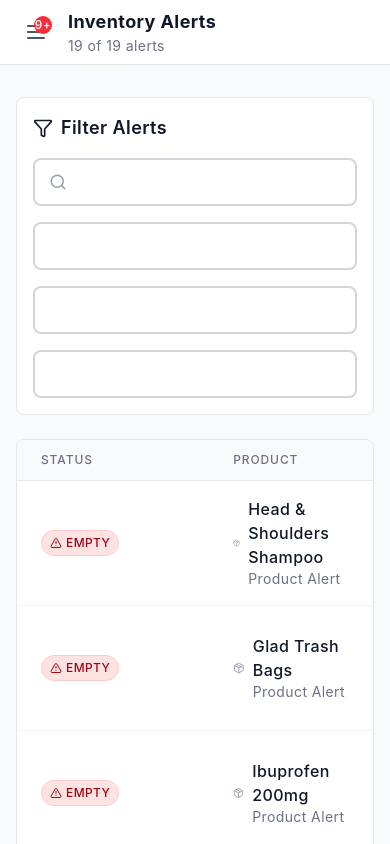
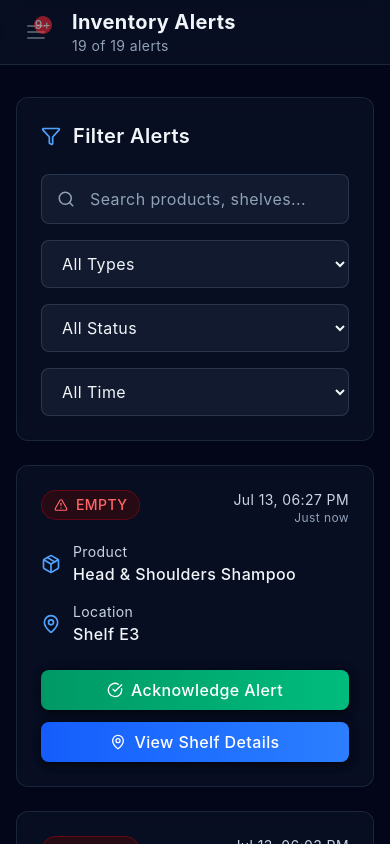
Before and after one commit to GlT-ignore/ShelfScan_AI, a Next.js app in the folder shelfscan/: page /alerts in a window 390 px wide. Shown: the top 844 px of the page. Built offline with nearby package versions, Linux system fonts and the light colour scheme.

Commit message:
fix: Remove unused imports and variables to resolve ESLint errors

```diff
--- a/shelfscan/app/alerts/page.tsx
+++ b/shelfscan/app/alerts/page.tsx
@@ -23,6 +23,31 @@
 import { AppProvider, useAlerts } from '../../lib/context/AppContext';
 import { Alert } from '../../lib/types';
 import { MobileNavigation, DesktopNavigation } from '../../components/MobileNavigation';
+
+// ============================================================================
+// HELPER FUNCTIONS
+// ============================================================================
+
+const getStatusColor = (type: string, acknowledged: boolean) => {
+  if (acknowledged) return 'bg-emerald-950/30 text-emerald-400 border-emerald-800/50';
+  if (type === 'empty') return 'bg-red-950/50 text-red-400 border-red-800/50';
+  return 'bg-amber-950/50 text-amber-400 border-amber-800/50';
+};
+
+const formatTimeAgo = (timestamp: string) => {
+  const now = new Date().getTime();
+  const alertTime = new Date(timestamp).getTime();
+  const diffMinutes = Math.floor((now - alertTime) / (1000 * 60));
+
+  if (diffMinutes < 1) return 'Just now';
+  if (diffMinutes < 60) return `${diffMinutes}m ago`;
+
+  const diffHours = Math.floor(diffMinutes / 60);
+  if (diffHours < 24) return `${diffHours}h ago`;
+
+  const diffDays = Math.floor(diffHours / 24);
+  return `${diffDays}d ago`;
+};
 
 // ============================================================================
 // FILTER CONTROLS COMPONENT
@@ -55,74 +80,72 @@
                           filters.dateRange !== 'all';
 
   return (
-    <div className="bg-white rounded-lg border border-gray-200 p-4 mb-6">
-      <div className="flex flex-col sm:flex-row gap-4 items-start sm:items-center justify-between mb-4">
-        <h2 className="text-lg font-semibold text-gray-900 flex items-center gap-2">
-          <Filter size={20} />
+    <div className="bg-slate-900/50 border border-slate-700/50 backdrop-blur-sm rounded-xl p-6 mb-6">
+      <div className="flex flex-col sm:flex-row gap-4 items-start sm:items-center justify-between mb-6">
+        <h2 className="text-xl font-semibold text-slate-100 flex items-center gap-3">
+          <Filter size={20} className="text-blue-400" />
           Filter Alerts
         </h2>
 
         {hasActiveFilters && (
           <button
             onClick={onClearFilters}
-            className="flex items-center justify-center gap-2 px-4 py-3 min-h-[48px] text-sm font-medium
-                     text-gray-600 hover:text-gray-800 border-2 border-gray-300 rounded-lg
-                     hover:bg-gray-50 active:bg-gray-100 active:scale-[0.98]
-                     transition-all duration-200 touch-manipulation
-                     focus:outline-none focus:ring-2 focus:ring-gray-500 focus:ring-offset-2"
+            className="flex items-center justify-center gap-2 px-4 py-2 bg-gradient-to-r from-slate-700 to-slate-600
+                     text-slate-100 rounded-lg hover:from-slate-600 hover:to-slate-500 active:scale-95
+                     transition-all duration-200 shadow-lg shadow-slate-900/25 border border-slate-600/50"
           >
             <RotateCcw size={16} />
-            <span>Clear Filters</span>
+            <span className="font-medium">Clear Filters</span>
           </button>
         )}
       </div>
 
       <div className="grid grid-cols-1 sm:grid-cols-2 gap-4">
-        {/* SEARCH - Touch-optimized */}
+        {/* SEARCH */}
         <div className="relative sm:col-span-2">
-          <Search size={18} className="absolute left-4 top-1/2 transform -translate-y-1/2 text-gray-400" />
+          <Search size={18} className="absolute left-4 top-1/2 transform -translate-y-1/2 text-slate-400" />
           <input
             type="text"
             placeholder="Search products, shelves..."
             value={filters.search}
             onChange={(e) => onFiltersChange({ ...filters, search: e.target.value })}
-            className="w-full pl-12 pr-4 py-3 min-h-[48px] border-2 border-gray-300 rounded-lg
-                     focus:ring-2 focus:ring-blue-500 focus:border-blue-500 text-sm font-medium
-                     touch-manipulation bg-white"
+            className="w-full pl-12 pr-4 py-3 bg-slate-800/50 border border-slate-600/50 rounded-lg
+                     focus:ring-2 focus:ring-blue-500/50 focus:border-blue-500/50 text-slate-100
+                     placeholder-slate-400 transition-all duration-200"
           />
         </div>
 
-        {/* ALERT TYPE - Touch-optimized */}
+        {/* ALERT TYPE */}
         <select
           value={filters.type}
           onChange={(e) => onFiltersChange({ ...filters, type: e.target.value as 'all' | 'empty' | 'low' })}
-          className="border-2 border-gray-300 rounded-lg px-4 py-3 min-h-[48px] text-sm font-medium
-                   focus:ring-2 focus:ring-blue-500 focus:border-blue-500 touch-manipulation bg-white"
+          className="bg-slate-800/50 border border-slate-600/50 rounded-lg px-4 py-3 text-slate-100
+                   focus:ring-2 focus:ring-blue-500/50 focus:border-blue-500/50 transition-all duration-200"
         >
           <option value="all">All Types</option>
           <option value="empty">🚨 Empty Shelves</option>
           <option value="low">⚠️ Low Stock</option>
         </select>
 
-        {/* ACKNOWLEDGMENT STATUS - Touch-optimized */}
+        {/* ACKNOWLEDGMENT STATUS */}
         <select
           value={filters.status}
           onChange={(e) => onFiltersChange({ ...filters, status: e.target.value as 'all' | 'acknowledged' | 'unacknowledged' })}
-          className="border-2 border-gray-300 rounded-lg px-4 py-3 min-h-[48px] text-sm font-medium
-                   focus:ring-2 focus:ring-blue-500 focus:border-blue-500 touch-manipulation bg-white"
+          className="bg-slate-800/50 border border-slate-600/50 rounded-lg px-4 py-3 text-slate-100
+                   focus:ring-2 focus:ring-blue-500/50 focus:border-blue-500/50 transition-all duration-200"
         >
           <option value="all">All Status</option>
           <option value="unacknowledged">📢 Unacknowledged</option>
           <option value="acknowledged">✅ Acknowledged</option>
         </select>
 
-        {/* DATE RANGE - Touch-optimized, spans both columns on small screens */}
+        {/* DATE RANGE */}
         <div className="sm:col-span-2">
           <select
             value={filters.dateRange}
             onChange={(e) => onFiltersChange({ ...filters, dateRange: e.target.value as 'all' | 'today' | 'week' | 'month' })}
-            className="w-full border-2 border-gray-300 rounded-lg px-4 py-3 min-h-[48px] text-sm font-medium
-                     focus:ring-2 focus:ring-blue-500 focus:border-blue-500 touch-manipulation bg-white"
+            className="w-full bg-slate-800/50 border border-slate-600/50 rounded-lg px-4 py-3 text-slate-100
+                     focus:ring-2 focus:ring-blue-500/50 focus:border-blue-500/50 transition-all duration-200"
           >
             <option value="all">All Time</option>
             <option value="today">Today</option>
@@ -136,16 +159,16 @@
 };
 
 // ============================================================================
-// ALERT ROW COMPONENT
+// ALERT CARD COMPONENT
 // ============================================================================
 
-interface AlertRowProps {
+interface AlertCardProps {
   alert: Alert;
   onAcknowledge: (alertId: string) => void;
   onViewShelf: (shelfId: string) => void;
 }
 
-const AlertRow: React.FC<AlertRowProps> = ({ alert, onAcknowledge, onViewShelf }) => {
+const AlertCard: React.FC<AlertCardProps> = ({ alert, onAcknowledge, onViewShelf }) => {
   const formatDateTime = (timestamp: string) => {
     return new Date(timestamp).toLocaleString('en-US', {
       month: 'short',
@@ -155,109 +178,79 @@
     });
   };
 
-  const formatTimeAgo = (timestamp: string) => {
-    const now = new Date().getTime();
-    const alertTime = new Date(timestamp).getTime();
-    const diffMinutes = Math.floor((now - alertTime) / (1000 * 60));
-
-    if (diffMinutes < 1) return 'Just now';
-    if (diffMinutes < 60) return `${diffMinutes}m ago`;
-
-    const diffHours = Math.floor(diffMinutes / 60);
-    if (diffHours < 24) return `${diffHours}h ago`;
-
-    const diffDays = Math.floor(diffHours / 24);
-    return `${diffDays}d ago`;
-  };
-
   return (
-    <tr className={`border-b border-gray-100 hover:bg-gray-50 ${alert.acknowledged ? 'opacity-60' : ''}`}>
-      {/* STATUS */}
-      <td className="px-6 py-4">
-        <div className="flex items-center gap-2">
-          <span
-            className={`inline-flex items-center gap-1 px-2 py-1 rounded-full text-xs font-medium ${
-              alert.type === 'empty'
-                ? 'bg-red-100 text-red-800 border border-red-200'
-                : 'bg-yellow-100 text-yellow-800 border border-yellow-200'
-            }`}
-          >
-            <AlertTriangle size={12} />
-            {alert.type === 'empty' ? 'EMPTY' : 'LOW'}
+    <div className={`bg-slate-900/50 border border-slate-700/50 backdrop-blur-sm rounded-xl p-6
+                   hover:bg-slate-800/50 transition-all duration-300 ${alert.acknowledged ? 'opacity-60' : ''}`}>
+      <div className="flex items-start justify-between mb-4">
+        <div className="flex items-center gap-3">
+          <span className={`inline-flex items-center gap-2 px-3 py-1 rounded-full text-sm font-medium border
+                          ${getStatusColor(alert.type, alert.acknowledged)}`}>
+            <AlertTriangle size={14} />
+            {alert.type === 'empty' ? 'EMPTY' : 'LOW STOCK'}
           </span>
 
           {alert.acknowledged && (
-            <span className="inline-flex items-center gap-1 px-2 py-1 bg-green-100 text-green-700 rounded-full text-xs">
-              <CheckCircle size={12} />
-              ACK
+            <span className="inline-flex items-center gap-2 px-3 py-1 bg-emerald-950/30 text-emerald-400
+                           border border-emerald-800/50 rounded-full text-sm font-medium">
+              <CheckCircle size={14} />
+              ACKNOWLEDGED
             </span>
           )}
         </div>
-      </td>
 
-      {/* PRODUCT */}
-      <td className="px-6 py-4">
-        <div className="flex items-center gap-2">
-          <Package size={16} className="text-gray-400" />
+        <div className="text-right">
+          <div className="text-sm text-slate-300">{formatDateTime(alert.timestamp)}</div>
+          <div className="text-xs text-slate-400">{formatTimeAgo(alert.timestamp)}</div>
+        </div>
+      </div>
+
+      <div className="grid grid-cols-1 md:grid-cols-2 gap-4 mb-6">
+        <div className="flex items-center gap-3">
+          <Package size={20} className="text-blue-400" />
           <div>
-            <div className="font-medium text-gray-900">{alert.product}</div>
-            <div className="text-sm text-gray-500">
-              Product Alert
+            <div className="text-slate-300 text-sm">Product</div>
+            <div className="font-medium text-slate-100">{alert.product}</div>
+          </div>
+        </div>
+
+        <div className="flex items-center gap-3">
+          <MapPin size={20} className="text-blue-400" />
+          <div>
+            <div className="text-slate-300 text-sm">Location</div>
+            <div className="font-medium text-slate-100">Shelf {alert.shelf}</div>
           </div>
         </div>
       </div>
-      </td>
 
-      {/* LOCATION */}
-      <td className="px-6 py-4">
-        <div className="flex items-center gap-2">
-          <MapPin size={16} className="text-gray-400" />
-          <div>
-            <div className="font-medium text-gray-900">Shelf {alert.shelf}</div>
+      <div className="flex flex-col sm:flex-row gap-3">
+        {!alert.acknowledged ? (
+          <button
+            onClick={() => onAcknowledge(alert.id)}
+            className="flex items-center justify-center gap-2 px-4 py-2 bg-gradient-to-r from-emerald-600 to-emerald-500
+                     text-white rounded-lg hover:from-emerald-500 hover:to-emerald-400 active:scale-95
+                     transition-all duration-200 shadow-lg shadow-emerald-500/25 font-medium"
+          >
+            <CheckCircle size={16} />
+            Acknowledge Alert
+          </button>
+        ) : (
+          <div className="flex items-center gap-2 text-slate-400 px-4 py-2">
+            <CheckCircle size={16} />
+            <span>Alert Acknowledged</span>
+          </div>
+        )}
+
         <button
           onClick={() => onViewShelf(alert.shelf)}
-              className="text-sm text-blue-600 hover:text-blue-800 hover:underline"
+          className="flex items-center justify-center gap-2 px-4 py-2 bg-gradient-to-r from-blue-600 to-blue-500
+                   text-white rounded-lg hover:from-blue-500 hover:to-blue-400 active:scale-95
+                   transition-all duration-200 shadow-lg shadow-blue-500/25 font-medium"
         >
-              View Details
+          <MapPin size={16} />
+          View Shelf Details
         </button>
       </div>
     </div>
-      </td>
-
-      {/* TIMESTAMP */}
-      <td className="px-6 py-4">
-        <div className="flex items-center gap-2">
-          <Clock size={16} className="text-gray-400" />
-          <div>
-            <div className="text-sm text-gray-900">{formatDateTime(alert.timestamp)}</div>
-            <div className="text-xs text-gray-500">{formatTimeAgo(alert.timestamp)}</div>
-          </div>
-        </div>
-      </td>
-
-      {/* ACTIONS - Touch-optimized */}
-      <td className="px-6 py-4">
-        <div className="flex items-center gap-2">
-          {!alert.acknowledged ? (
-            <button
-              onClick={() => onAcknowledge(alert.id)}
-              className="flex items-center justify-center gap-2 px-4 py-3 min-h-[48px] bg-green-50 text-green-700
-                       rounded-lg border-2 border-green-200 hover:bg-green-100 hover:border-green-300
-                       active:bg-green-200 active:scale-[0.98] transition-all duration-200 text-sm font-medium
-                       touch-manipulation focus:outline-none focus:ring-2 focus:ring-green-500 focus:ring-offset-2"
-            >
-              <CheckCircle size={16} />
-              <span>Acknowledge</span>
-            </button>
-          ) : (
-            <div className="flex items-center gap-2 text-sm text-gray-500 px-4 py-3">
-              <CheckCircle size={16} />
-              <span>Acknowledged</span>
-            </div>
-          )}
-        </div>
-      </td>
-    </tr>
   );
 };
 
@@ -351,37 +344,37 @@
   };
 
   return (
-    <div className="min-h-screen bg-gray-50">
-      {/* MOBILE-OPTIMIZED HEADER */}
-      <div className="bg-white border-b border-gray-200 sticky top-0 z-30">
+    <div className="min-h-screen bg-slate-950 text-slate-100">
+      {/* HEADER */}
+      <div className="bg-slate-900/50 border-b border-slate-700/50 backdrop-blur-sm sticky top-0 z-30">
         <div className="max-w-7xl mx-auto px-4 sm:px-6 lg:px-8">
           <div className="flex items-center justify-between h-16">
-            {/* LEFT SIDE - MOBILE NAV & TITLE */}
-            <div className="flex items-center gap-3 min-w-0 flex-1">
+            {/* LEFT SIDE */}
+            <div className="flex items-center gap-4 min-w-0 flex-1">
               {/* MOBILE NAVIGATION */}
               <MobileNavigation />
 
               {/* BACK BUTTON FOR DESKTOP */}
               <Link
                 href="/"
-                className="hidden md:flex items-center gap-2 text-gray-600 hover:text-gray-900 transition-colors"
+                className="hidden md:flex items-center gap-2 text-slate-400 hover:text-slate-100 transition-colors"
               >
                 <ArrowLeft size={20} />
                 <span>Back to Dashboard</span>
               </Link>
 
-              <div className="hidden sm:block w-px h-6 bg-gray-300" />
+              <div className="hidden sm:block w-px h-6 bg-slate-600" />
 
               <div className="min-w-0">
-                <h1 className="text-lg sm:text-2xl font-bold text-gray-900 truncate">Inventory Alerts</h1>
-                <div className="text-sm text-gray-500">
+                <h1 className="text-xl sm:text-2xl font-bold text-slate-100 truncate">Inventory Alerts</h1>
+                <div className="text-sm text-slate-400">
                   {filteredAlerts.length} of {stats.total} alerts
                 </div>
               </div>
             </div>
 
-            {/* RIGHT SIDE - DESKTOP NAVIGATION & STATS */}
-            <div className="flex items-center gap-4">
+            {/* RIGHT SIDE */}
+            <div className="flex items-center gap-6">
               {/* DESKTOP NAVIGATION */}
               <div className="hidden md:block">
                 <DesktopNavigation />
@@ -390,16 +383,16 @@
               {/* QUICK STATS */}
               <div className="hidden lg:flex items-center gap-6">
                 <div className="text-center">
-                  <div className="text-lg font-bold text-red-600">{stats.empty}</div>
-                  <div className="text-xs text-gray-500">Empty</div>
+                  <div className="text-lg font-bold text-red-400">{stats.empty}</div>
+                  <div className="text-xs text-slate-400">Empty</div>
                 </div>
                 <div className="text-center">
-                  <div className="text-lg font-bold text-yellow-600">{stats.low}</div>
-                  <div className="text-xs text-gray-500">Low Stock</div>
+                  <div className="text-lg font-bold text-amber-400">{stats.low}</div>
+                  <div className="text-xs text-slate-400">Low Stock</div>
                 </div>
                 <div className="text-center">
-                  <div className="text-lg font-bold text-orange-600">{stats.unacknowledged}</div>
-                  <div className="text-xs text-gray-500">Pending</div>
+                  <div className="text-lg font-bold text-orange-400">{stats.unacknowledged}</div>
+                  <div className="text-xs text-slate-400">Pending</div>
                 </div>
               </div>
             </div>
@@ -415,13 +408,12 @@
           onClearFilters={clearFilters}
         />
 
-        {/* ALERTS TABLE */}
-        <div className="bg-white rounded-lg border border-gray-200 overflow-hidden">
+        {/* ALERTS GRID */}
         {filteredAlerts.length === 0 ? (
-            <div className="text-center py-12">
-              <AlertTriangle size={48} className="mx-auto text-gray-300 mb-4" />
-              <h3 className="text-lg font-medium text-gray-900 mb-2">No alerts found</h3>
-              <p className="text-gray-500 mb-4">
+          <div className="bg-slate-900/50 border border-slate-700/50 backdrop-blur-sm rounded-xl p-12 text-center">
+            <AlertTriangle size={64} className="mx-auto text-slate-600 mb-6" />
+            <h3 className="text-xl font-semibold text-slate-100 mb-3">No alerts found</h3>
+            <p className="text-slate-400 mb-6">
               {filters.type !== 'all' || filters.status !== 'all' || filters.search || filters.dateRange !== 'all'
                 ? 'Try adjusting your filters to see more results.'
                 : 'All shelves are properly stocked!'}
@@ -429,48 +421,26 @@
             {(filters.type !== 'all' || filters.status !== 'all' || filters.search || filters.dateRange !== 'all') && (
               <button
                 onClick={clearFilters}
-                  className="px-4 py-2 bg-blue-600 text-white rounded-md hover:bg-blue-700 transition-colors"
+                className="px-6 py-3 bg-gradient-to-r from-blue-600 to-blue-500 text-white rounded-lg
+                         hover:from-blue-500 hover:to-blue-400 active:scale-95 transition-all duration-200
+                         shadow-lg shadow-blue-500/25 font-medium"
               >
                 Clear All Filters
               </button>
             )}
           </div>
         ) : (
-            <div className="overflow-x-auto">
-              <table className="min-w-full divide-y divide-gray-200">
-                <thead className="bg-gray-50">
-                  <tr>
-                    <th className="px-6 py-3 text-left text-xs font-medium text-gray-500 uppercase tracking-wider">
-                      Status
-                    </th>
-                    <th className="px-6 py-3 text-left text-xs font-medium text-gray-500 uppercase tracking-wider">
-                      Product
-                    </th>
-                    <th className="px-6 py-3 text-left text-xs font-medium text-gray-500 uppercase tracking-wider">
-                      Location
-                    </th>
-                    <th className="px-6 py-3 text-left text-xs font-medium text-gray-500 uppercase tracking-wider">
-                      Time
-                    </th>
-                    <th className="px-6 py-3 text-left text-xs font-medium text-gray-500 uppercase tracking-wider">
-                      Actions
-                    </th>
-                  </tr>
-                </thead>
-                <tbody className="bg-white divide-y divide-gray-200">
+          <div className="grid grid-cols-1 lg:grid-cols-2 gap-6">
             {filteredAlerts.map(alert => (
-                    <AlertRow
+              <AlertCard
                 key={alert.id}
                 alert={alert}
                 onAcknowledge={acknowledgeAlert}
                 onViewShelf={handleViewShelf}
               />
             ))}
-                </tbody>
-              </table>
           </div>
         )}
-        </div>
       </div>
     </div>
   );
--- a/shelfscan/app/page.tsx
+++ b/shelfscan/app/page.tsx
@@ -5,7 +5,7 @@
  * Uses exact design from magicpath-project with integrated real-time functionality
  */
 
-import React, { useState, useEffect } from 'react';
+import React, { useState } from 'react';
 import {
   AlertTriangle,
   CheckCircle,
--- a/shelfscan/components/AlertBanner.tsx
+++ b/shelfscan/components/AlertBanner.tsx
@@ -14,8 +14,6 @@
 import React, { useState, useEffect } from 'react';
 import { Alert } from '../lib/types';
 import {
-  Bell,
-  CheckCircle,
   AlertTriangle,
   ExternalLink
 } from 'lucide-react';
--- a/shelfscan/components/ShelfCard.tsx
+++ b/shelfscan/components/ShelfCard.tsx
@@ -5,15 +5,13 @@
  * Displays individual shelf status with color-coded indicators and action buttons
  */
 
-import React, { useState, useEffect } from 'react';
+import React, { useState } from 'react';
 import { Shelf } from '../lib/types';
 import {
   AlertTriangle,
   CheckCircle,
   RefreshCw,
-  Clock,
-  Package,
-  MapPin
+  Package
 } from 'lucide-react';
 
 // ============================================================================
@@ -121,8 +119,7 @@
   onRequestRescan,
   className = ''
 }) => {
-  const [isMounted, setIsMounted] = useState(false);
-  useEffect(() => { setIsMounted(true); }, []);
+
 
   const statusConfig = getStatusConfig(shelf.status);
   const metrics = calculateMetrics(shelf);
```
Lines whose indentation alone changed are shown as unchanged.
